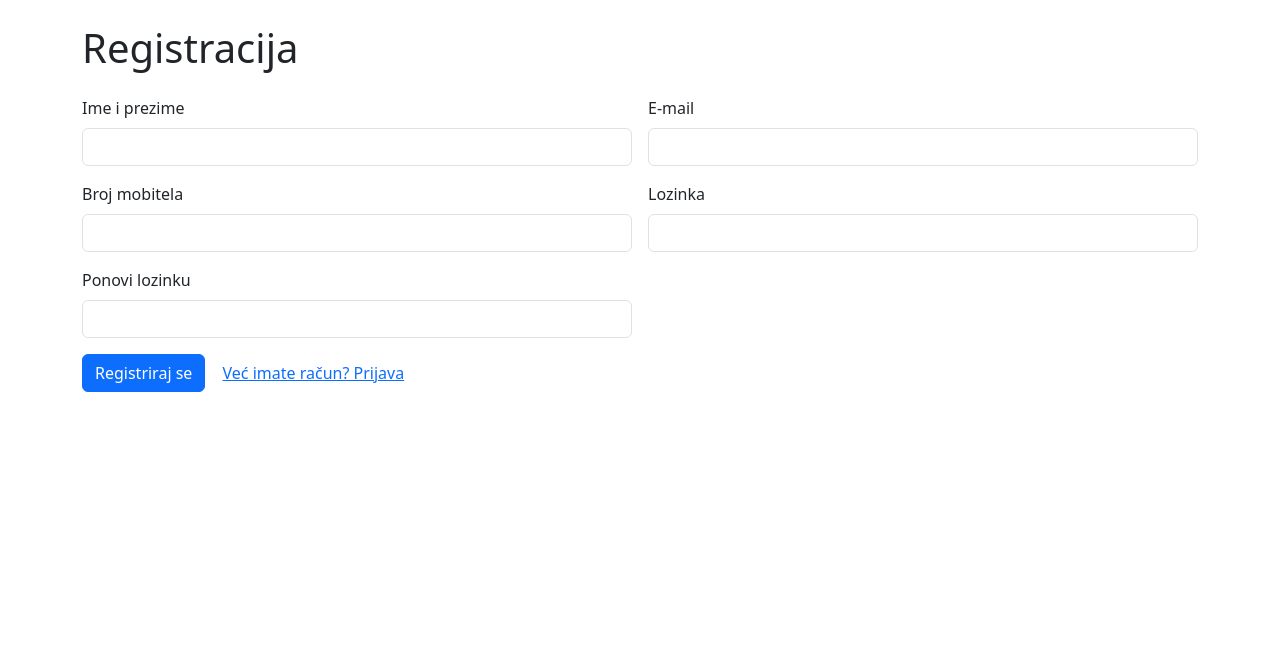
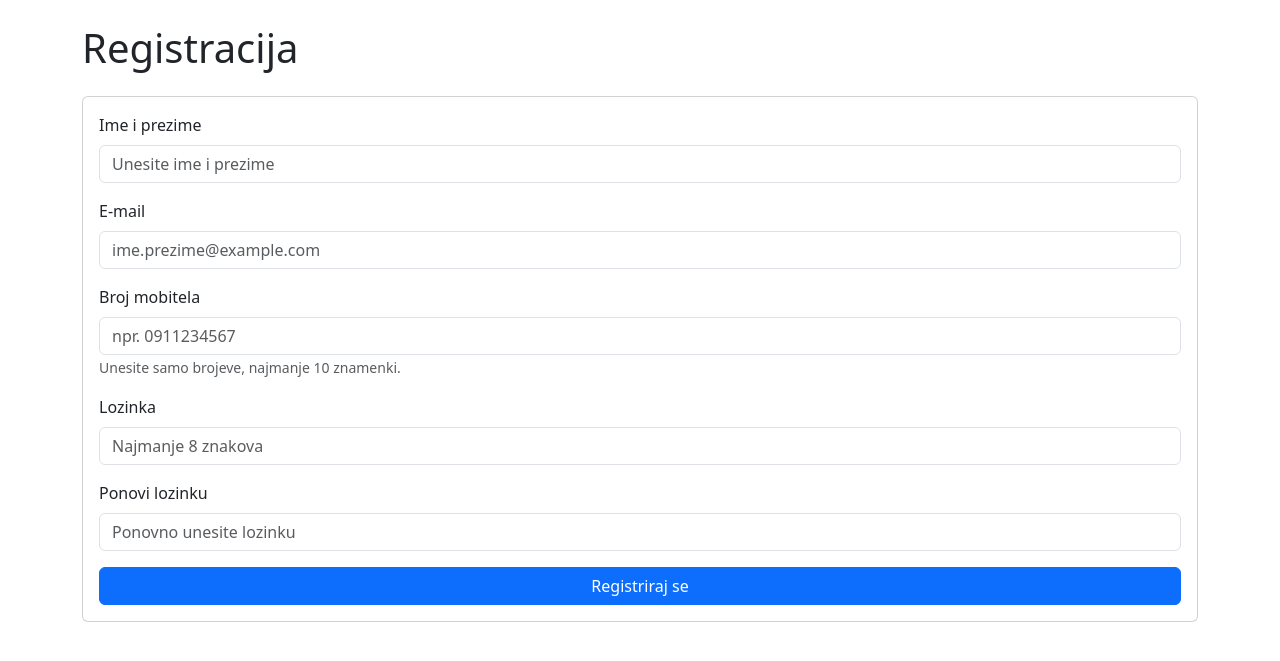
Before and after one commit to LovreD/Projektni-zadatak, a Flask app: page /register in a window 1280 px wide. Shown: the part 56-717 px from the top of the page. Run offline with Flask 3, Linux system fonts and the light colour scheme; parts of the project's set-up code (start-up, migrations or seed data) failed here and were passed over; some libraries are stand-ins or nearby versions.

Commit message:
Registracija

```diff
--- a/Salon/main/routes.py
+++ b/Salon/main/routes.py
@@ -12,7 +12,6 @@
 
 FRIZERI = [ "Marija", "Lovre", "Gabrijel", "Ivan" ]
 
-# glavne usluge: (key, label, trajanje_min, cijena)
 USLUGE = [
     ("classic", "Klasično šišanje", 20, 12),
     ("fade", "Fade šišanje", 20, 15),
@@ -20,7 +19,7 @@
     ("long", "Šišanje duge kose", 30, 20),
 ]
 
-WASH_PRICE = 2  # pranje kose 2 €
+WASH_PRICE = 2
 
 
 
@@ -56,19 +55,16 @@
         return redirect(url_for("main.index"))
 
     if request.method == "POST":
-        # 1. ČITANJE PODATAKA IZ FORME
         barber = (request.form.get("frizer") or "").strip()
-        selected_service = request.form.get("service")  # jedna glavna usluga
-        wash = request.form.get("wash") == "on"         # checkbox (pranje kose)
+        selected_service = request.form.get("service")
+        wash = request.form.get("wash") == "on"
         day = request.form.get("datum") or ""
         slot = request.form.get("termin") or ""
 
-        # 2. VALIDACIJA
         if not barber or not selected_service or not day or not slot:
             flash("Molimo odaberite frizera, uslugu, datum i termin.", "warning")
             return redirect(url_for("main.usluge"))
 
-        # 3. PROVJERA ZAUZETOSTI TERMINA
         already = reservations.find_one({
             "barber": barber,
             "date": day,
@@ -78,7 +74,6 @@
             flash("Taj termin je već zauzet za odabranog frizera. Odaberite drugi termin.", "warning")
             return redirect(url_for("main.usluge"))
 
-        # 4. IZRAČUN CIJENE
         price_map = {key: price for (key, _label, _dur, price) in USLUGE}
         label_map = {key: label for (key, label, _dur, _price) in USLUGE}
 
@@ -93,7 +88,6 @@
             total_price += WASH_PRICE
             services_list.append("Pranje kose")
 
-        # 5. KORISNIK (AKO JE PRIJAVLJEN)
         u = current_user()
         username = "demo"
         user_id = None
@@ -101,12 +95,11 @@
             username = u.get("full_name") or u.get("name") or u.get("email") or "demo"
             user_id = str(u["_id"])
 
-        # 6. SPREMANJE U BAZU
         doc = {
             "user_id": user_id,
             "user_name": username,
             "barber": barber,
-            "services": services_list,   # ovo koristi moja_sisanja.html
+            "services": services_list,
             "date": day,
             "time": slot,
             "total_price": total_price,
@@ -117,12 +110,12 @@
         flash("Rezervacija je spremljena!", "success")
         return redirect(url_for("main.moja_sisanja"))
 
-    # GET – samo prikaži formu
+
     return render_template(
         "usluge.html",
         frizeri=FRIZERI,
         usluge=USLUGE,
-        timeslots=generate_timeslots(),   # ovo već imaš
+        timeslots=generate_timeslots(),
         today=date.today().isoformat(),
         wash_price=WASH_PRICE,
     )
@@ -156,21 +149,51 @@
         return redirect(url_for("main.index"))
 
     if request.method == "POST":
-        name = request.form.get("name")
-        email = request.form.get("email")
-        phone = request.form.get("phone")
-        password = request.form.get("password")
+        full_name = (request.form.get("full_name") or "").strip()
+        email = (request.form.get("email") or "").strip().lower()
+        phone = (request.form.get("phone") or "").strip()
+        password = request.form.get("password") or ""
+        confirm = request.form.get("confirm") or ""
 
+        has_error = False
+
+        # 1) Ime i prezime: min 3 znaka
+        if len(full_name) < 3:
+            flash("Ime i prezime mora imati barem 3 znaka.", "warning")
+            has_error = True
+
+        # 2) Broj mobitela: samo brojke i min 10 znamenki
+        if not phone.isdigit() or len(phone) < 10:
+            flash("Broj mobitela mora sadržavati samo znamenke i imati najmanje 10 znamenki.", "warning")
+            has_error = True
+
+        # 3) Lozinka: min 8 znakova
+        if len(password) < 8:
+            flash("Lozinka mora imati najmanje 8 znakova.", "warning")
+            has_error = True
+
+        # 4) Potvrda lozinke
+        if password != confirm:
+            flash("Lozinke se ne podudaraju.", "warning")
+            has_error = True
+
+        # 5) Email već postoji?
         if users.find_one({"email": email}):
             flash("Taj email je već registriran.", "warning")
+            has_error = True
+
+        if has_error:
+            # ako ima grešaka, vrati korisnika na formu
             return redirect(url_for("main.register"))
 
+        # ako je sve ok, spremi korisnika
         users.insert_one({
-            "name": name,
+            "full_name": full_name,
             "email": email,
             "phone": phone,
-            "password": password,
-            "photo_id": None
+            "password": password,   # ostavljamo plain tekst jer tako radimo u projektu
+            "photo_id": None,
+            "created_at": datetime.now(),
         })
 
         flash("Registracija uspješna! Sad se možete prijaviti.", "success")
--- a/Salon/templates/account.html
+++ b/Salon/templates/account.html
@@ -6,7 +6,6 @@
 
 {% if user %}
 <div class="row g-4">
-  <!-- Profilna slika i kratke akcije -->
   <div class="col-md-4">
     <div class="card">
       <div class="card-body text-center">
@@ -29,7 +28,6 @@
     </div>
   </div>
 
-  <!-- Forma za uređivanje profila -->
   <div class="col-md-8">
     <form method="POST" enctype="multipart/form-data" class="card card-body">
       <div class="row g-3">
--- a/Salon/templates/register.html
+++ b/Salon/templates/register.html
@@ -4,30 +4,78 @@
 {% block content %}
 <h1 class="mb-4">Registracija</h1>
 
-<form method="POST" class="row g-3">
-  <div class="col-md-6">
-    <label class="form-label">Ime i prezime</label>
-    <input type="text" name="full_name" class="form-control" required>
+<form method="POST" class="card card-body">
+
+  <!-- Ime i prezime -->
+  <div class="mb-3">
+    <label class="form-label" for="full_name">Ime i prezime</label>
+    <input
+      type="text"
+      class="form-control"
+      id="full_name"
+      name="full_name"
+      required
+      minlength="3"
+      placeholder="Unesite ime i prezime">
   </div>
-  <div class="col-md-6">
-    <label class="form-label">E-mail</label>
-    <input type="email" name="email" class="form-control" required>
+
+  <!-- E-mail -->
+  <div class="mb-3">
+    <label class="form-label" for="email">E-mail</label>
+    <input
+      type="email"
+      class="form-control"
+      id="email"
+      name="email"
+      required
+      placeholder="ime.prezime@example.com">
   </div>
-  <div class="col-md-6">
-    <label class="form-label">Broj mobitela</label>
-    <input type="text" name="phone" class="form-control">
+
+  <!-- Broj mobitela -->
+  <div class="mb-3">
+    <label class="form-label" for="phone">Broj mobitela</label>
+    <input
+      type="tel"
+      class="form-control"
+      id="phone"
+      name="phone"
+      required
+      minlength="10"
+      pattern="\d{10,}"
+      placeholder="npr. 0911234567">
+    <small class="form-text text-muted">
+      Unesite samo brojeve, najmanje 10 znamenki.
+    </small>
   </div>
-  <div class="col-md-6">
-    <label class="form-label">Lozinka</label>
-    <input type="password" name="password" class="form-control" required>
+
+  <!-- Lozinka -->
+  <div class="mb-3">
+    <label class="form-label" for="password">Lozinka</label>
+    <input
+      type="password"
+      class="form-control"
+      id="password"
+      name="password"
+      required
+      minlength="8"
+      placeholder="Najmanje 8 znakova">
   </div>
-  <div class="col-md-6">
-    <label class="form-label">Ponovi lozinku</label>
-    <input type="password" name="confirm" class="form-control" required>
+
+  <!-- Ponovi lozinku -->
+  <div class="mb-3">
+    <label class="form-label" for="confirm">Ponovi lozinku</label>
+    <input
+      type="password"
+      class="form-control"
+      id="confirm"
+      name="confirm"
+      required
+      minlength="8"
+      placeholder="Ponovno unesite lozinku">
   </div>
-  <div class="col-12">
-    <button class="btn btn-primary">Registriraj se</button>
-    <a href="{{ url_for('main.login') }}" class="btn btn-link">Već imate račun? Prijava</a>
-  </div>
+
+  <button type="submit" class="btn btn-primary">
+    Registriraj se
+  </button>
 </form>
 {% endblock %}
```
Also changed, not shown: Salon/templates/usluge.html (+0 -11 lines).
